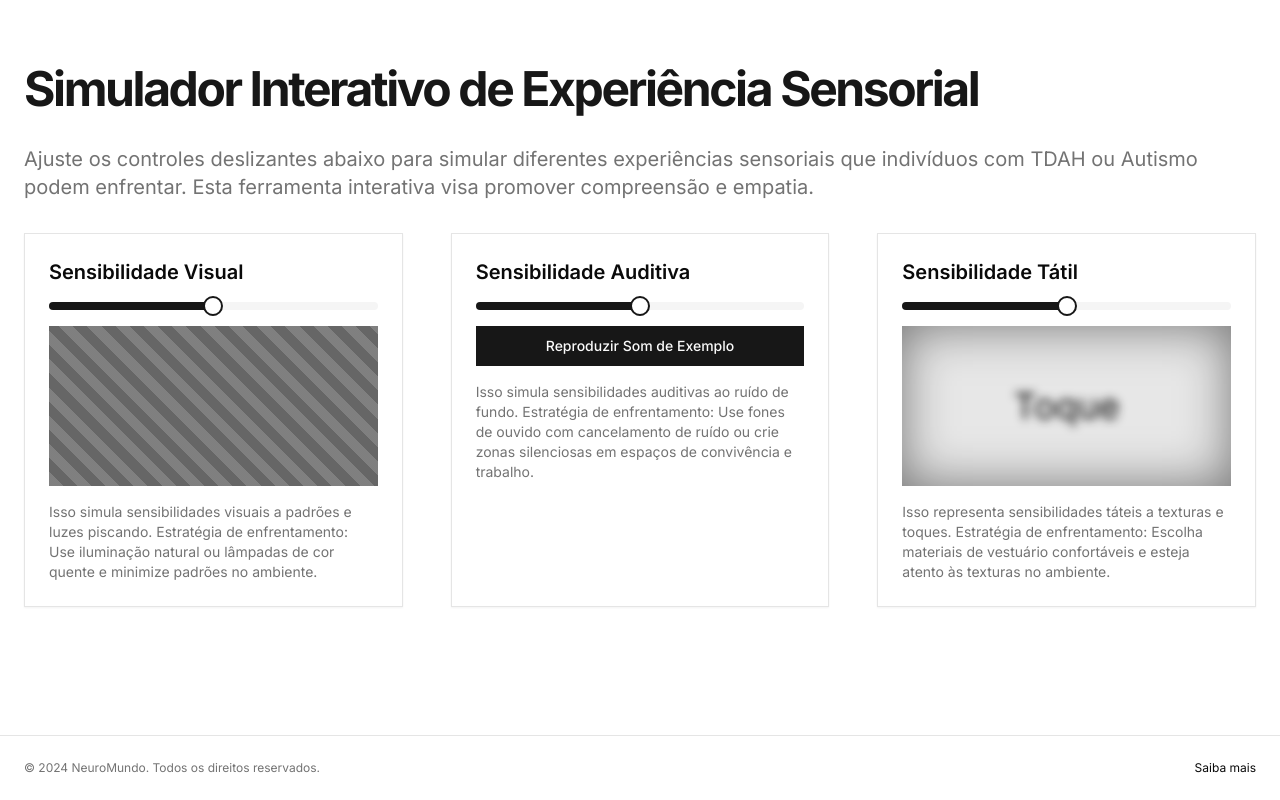
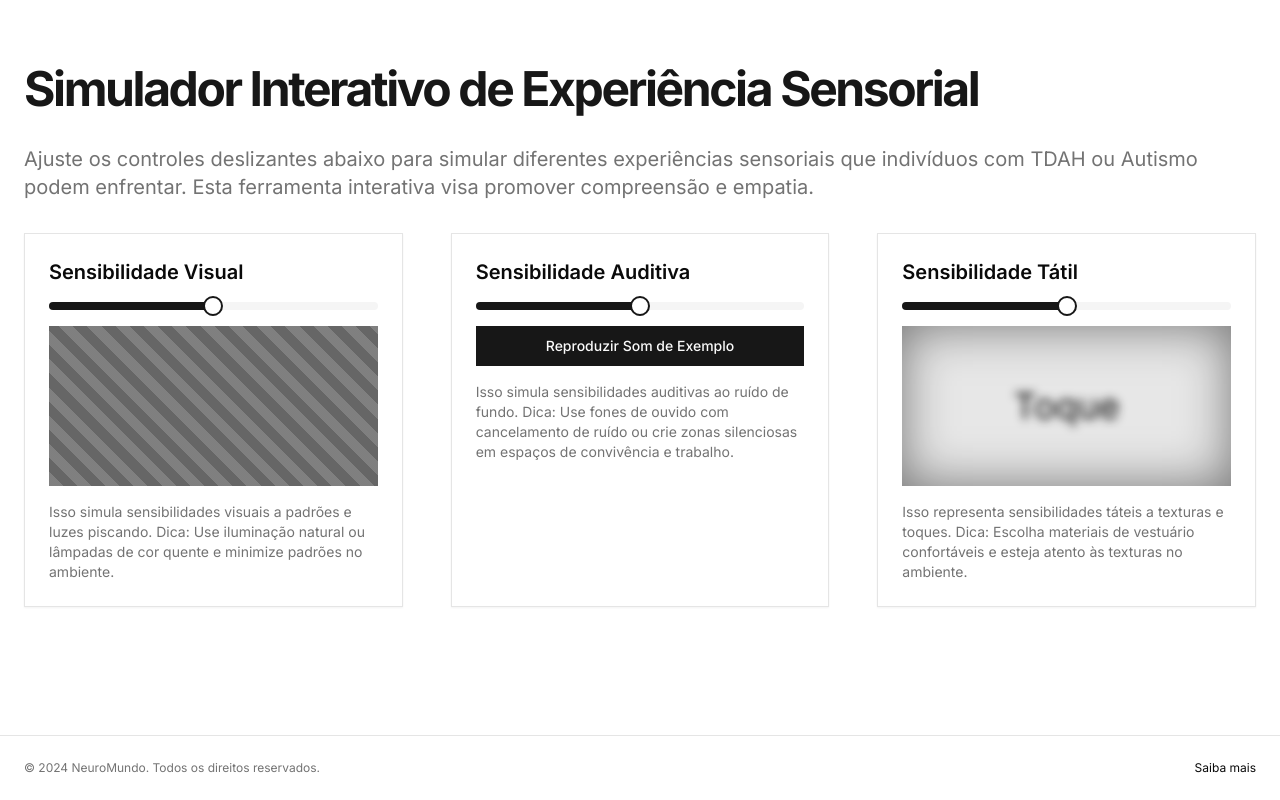
Before and after one commit to matheusht/NeuroMundo, a Next.js app: page / in a window 1280 px wide. Shown: the part 3242-4042 px from the top of the page. Built offline with nearby package versions, Linux system fonts and the light colour scheme.

Commit message:
text change

```diff
--- a/components/landing.tsx
+++ b/components/landing.tsx
@@ -380,9 +380,8 @@ export default function Component() {
                   ></div>
                   <p className="text-sm text-muted-foreground">
                     Isso simula sensibilidades visuais a padrões e luzes
-                    piscando. Estratégia de enfrentamento: Use iluminação
-                    natural ou lâmpadas de cor quente e minimize padrões no
-                    ambiente.
+                    piscando. Dica: Use iluminação natural ou lâmpadas de cor
+                    quente e minimize padrões no ambiente.
                   </p>
                 </CardContent>
               </Card>
@@ -410,9 +409,8 @@ export default function Component() {
                   </Button>
                   <p className="text-sm text-muted-foreground">
                     Isso simula sensibilidades auditivas ao ruído de fundo.
-                    Estratégia de enfrentamento: Use fones de ouvido com
-                    cancelamento de ruído ou crie zonas silenciosas em espaços
-                    de convivência e trabalho.
+                    Dica: Use fones de ouvido com cancelamento de ruído ou crie
+                    zonas silenciosas em espaços de convivência e trabalho.
                   </p>
                 </CardContent>
               </Card>
@@ -443,8 +441,8 @@ export default function Component() {
                   </div>
                   <p className="text-sm text-muted-foreground">
                     Isso representa sensibilidades táteis a texturas e toques.
-                    Estratégia de enfrentamento: Escolha materiais de vestuário
-                    confortáveis e esteja atento às texturas no ambiente.
+                    Dica: Escolha materiais de vestuário confortáveis e esteja
+                    atento às texturas no ambiente.
                   </p>
                 </CardContent>
               </Card>
```
